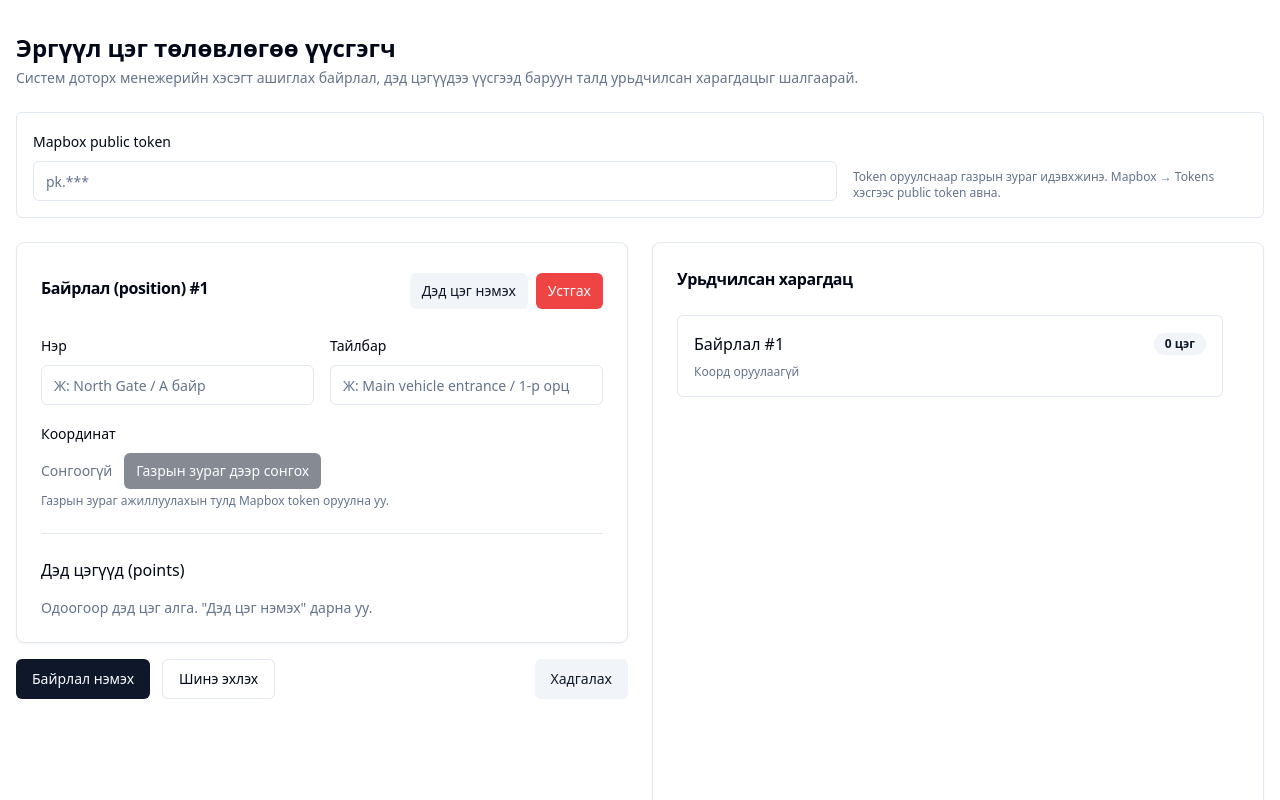
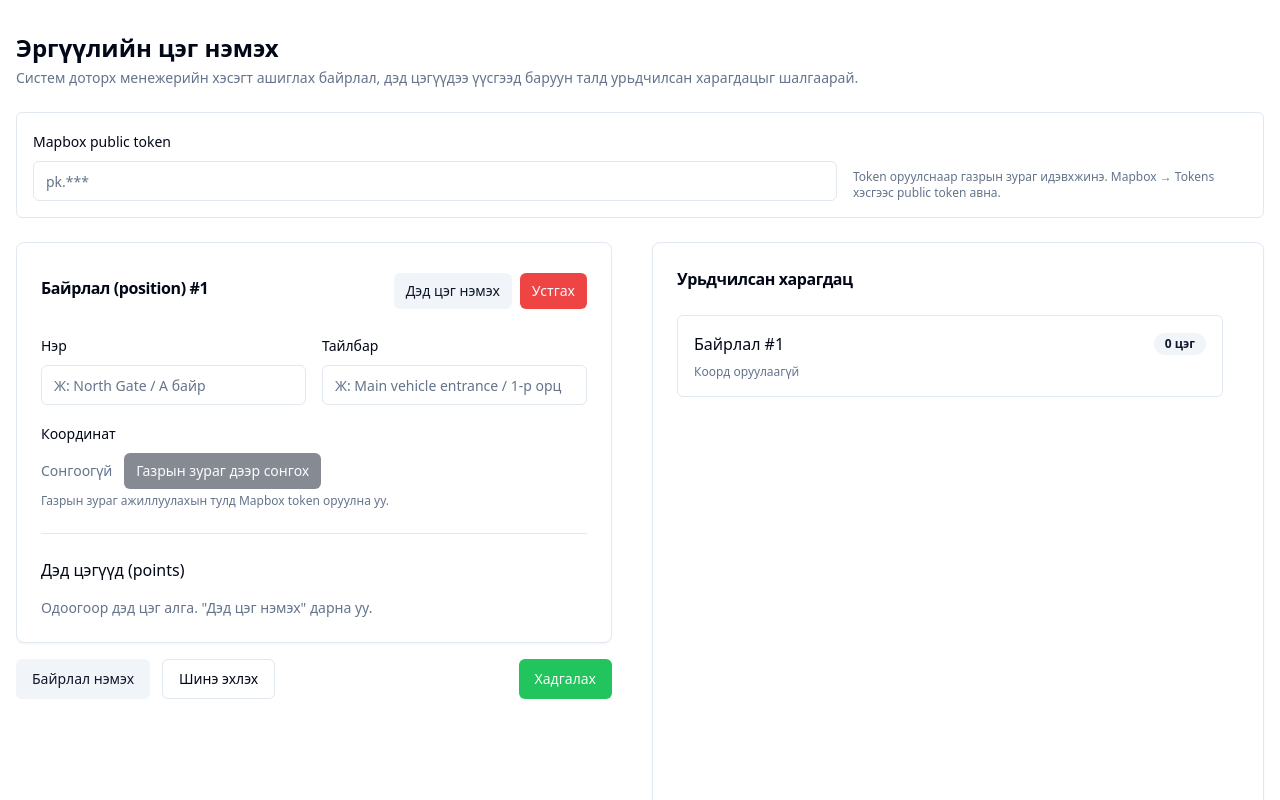
Before and after one commit to Orgilbold-Handpro/guard-route-builder, a React (Vite) app: page / in a window 1280 px wide. Shown: the top 800 px of the page. Built offline with nearby package versions, Linux system fonts and the light colour scheme.

Commit message:
Refactor patrol designer UI
Update save button color to a distinct blue or green.
Implement scrolling for the preview area within a fixed height to ensure all points are visible.
Change the component title from "Patrol Designer" to "Add Patrol Point".

```diff
--- a/src/components/PatrolDesigner.tsx
+++ b/src/components/PatrolDesigner.tsx
@@ -112,7 +112,7 @@ const PatrolDesigner = () => {
   return (
     <main className="container mx-auto px-4 py-8">
       <div className="mb-6">
-        <h1 className="text-2xl font-semibold">Эргүүл цэг төлөвлөгөө үүсгэгч</h1>
+        <h1 className="text-2xl font-semibold">Эргүүлийн цэг нэмэх</h1>
         <p className="text-muted-foreground mt-1 text-sm">
           Систем доторх менежерийн хэсэгт ашиглах байрлал, дэд цэгүүдээ үүсгээд баруун талд урьдчилсан харагдацыг шалгаарай.
         </p>
@@ -135,7 +135,9 @@ const PatrolDesigner = () => {
       </div>
 
       <div className="grid grid-cols-1 lg:grid-cols-2 gap-6">
-        <section className="space-y-4">
+        <section>
+          <ScrollArea className="h-[560px] pr-4">
+            <div className="space-y-4">
           {positions.map((pos, idx) => (
             <Card key={idx} className="">
               <CardHeader className="flex flex-row items-center justify-between gap-4">
@@ -271,10 +273,12 @@ const PatrolDesigner = () => {
           ))}
 
           <div className="flex items-center gap-3">
-            <Button onClick={addPosition}>Байрлал нэмэх</Button>
+            <Button variant="secondary" onClick={addPosition}>Байрлал нэмэх</Button>
             <Button variant="outline" onClick={() => setPositions([emptyPosition()])}>Шинэ эхлэх</Button>
-            <Button className="ml-auto" variant="accent" onClick={handleSave}>Хадгалах</Button>
+            <Button className="ml-auto" variant="success" onClick={handleSave}>Хадгалах</Button>
           </div>
+        </div>
+          </ScrollArea>
         </section>
 
         <aside className="space-y-4">
--- a/src/components/ui/button.tsx
+++ b/src/components/ui/button.tsx
@@ -18,6 +18,8 @@ const buttonVariants = cva(
           "bg-secondary text-secondary-foreground hover:bg-secondary/80",
         accent:
           "bg-accent text-accent-foreground hover:bg-accent/90",
+        success:
+          "bg-success text-success-foreground hover:bg-success/90",
         ghost: "hover:bg-accent hover:text-accent-foreground",
         link: "text-primary underline-offset-4 hover:underline",
       },
--- a/src/index.css
+++ b/src/index.css
@@ -31,6 +31,9 @@ All colors MUST be HSL.
 
     --destructive: 0 84.2% 60.2%;
     --destructive-foreground: 210 40% 98%;
+
+    --success: 142 71% 45%;
+    --success-foreground: 0 0% 98%;
 
     --border: 214.3 31.8% 91.4%;
     --input: 214.3 31.8% 91.4%;
@@ -80,6 +83,9 @@ All colors MUST be HSL.
     --destructive: 0 62.8% 30.6%;
     --destructive-foreground: 210 40% 98%;
 
+    --success: 142 71% 45%;
+    --success-foreground: 0 0% 98%;
+
     --border: 217.2 32.6% 17.5%;
     --input: 217.2 32.6% 17.5%;
     --ring: 212.7 26.8% 83.9%;
--- a/tailwind.config.ts
+++ b/tailwind.config.ts
@@ -43,6 +43,10 @@ export default {
 				accent: {
 					DEFAULT: 'hsl(var(--accent))',
 					foreground: 'hsl(var(--accent-foreground))'
+				},
+				success: {
+					DEFAULT: 'hsl(var(--success))',
+					foreground: 'hsl(var(--success-foreground))'
 				},
 				popover: {
 					DEFAULT: 'hsl(var(--popover))',
```
